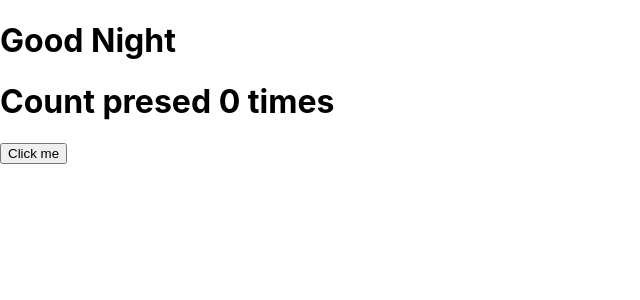
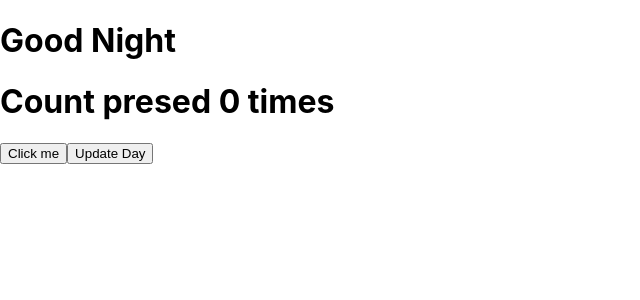
Before and after one commit to Nouman3307/bootcampclass4, a React (Create React App) app: page / in a window 1280 px wide. Shown: the top 300 px of the page, without its empty margins (0-640 px from the left). Built offline with nearby package versions, Linux system fonts and the light colour scheme.

Commit message:
Update App.js

```diff
--- a/src/App.js
+++ b/src/App.js
@@ -14,6 +14,9 @@ function App() {
       <button onClick={() => setCount(count + 3)}>
         Click me
       </button>
+      <button onClick={() => setMorning(!isMorning)}>
+        Update Day
+      </button>
     </div>
   );
 }
```
